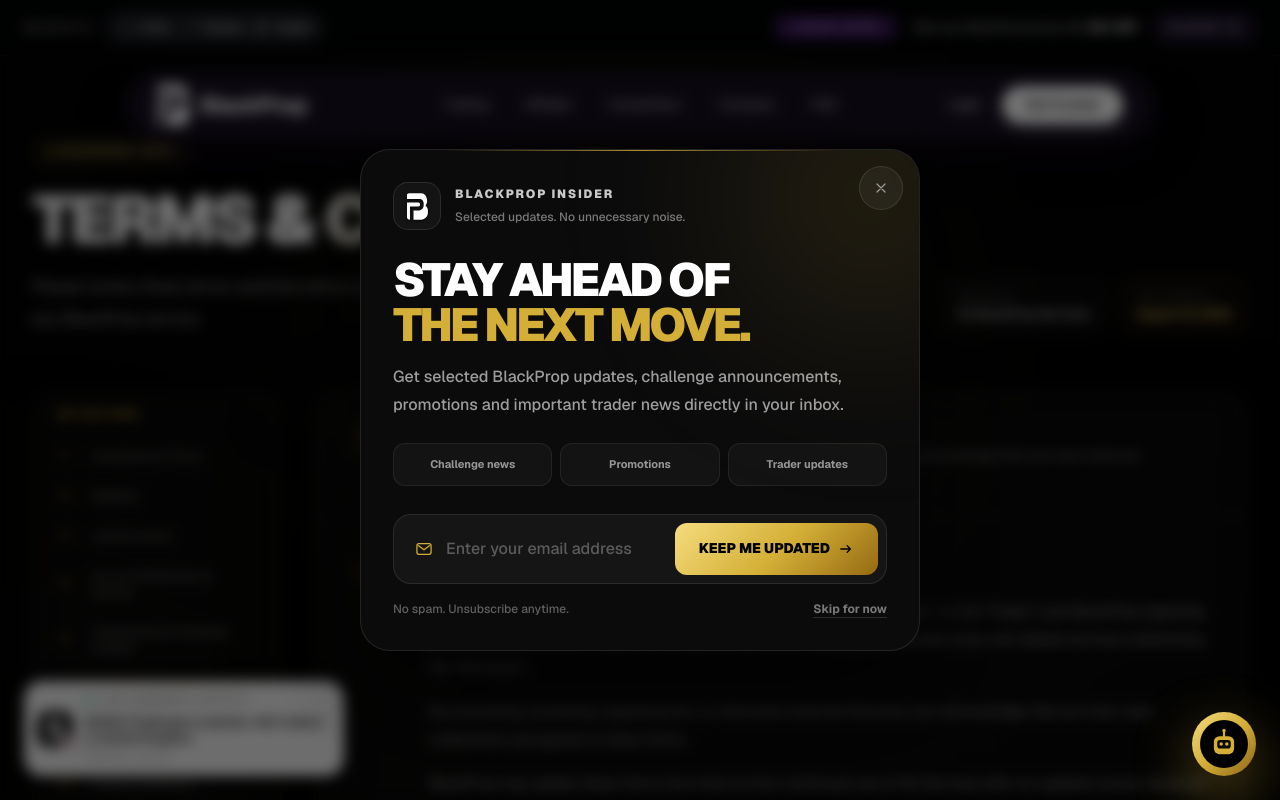
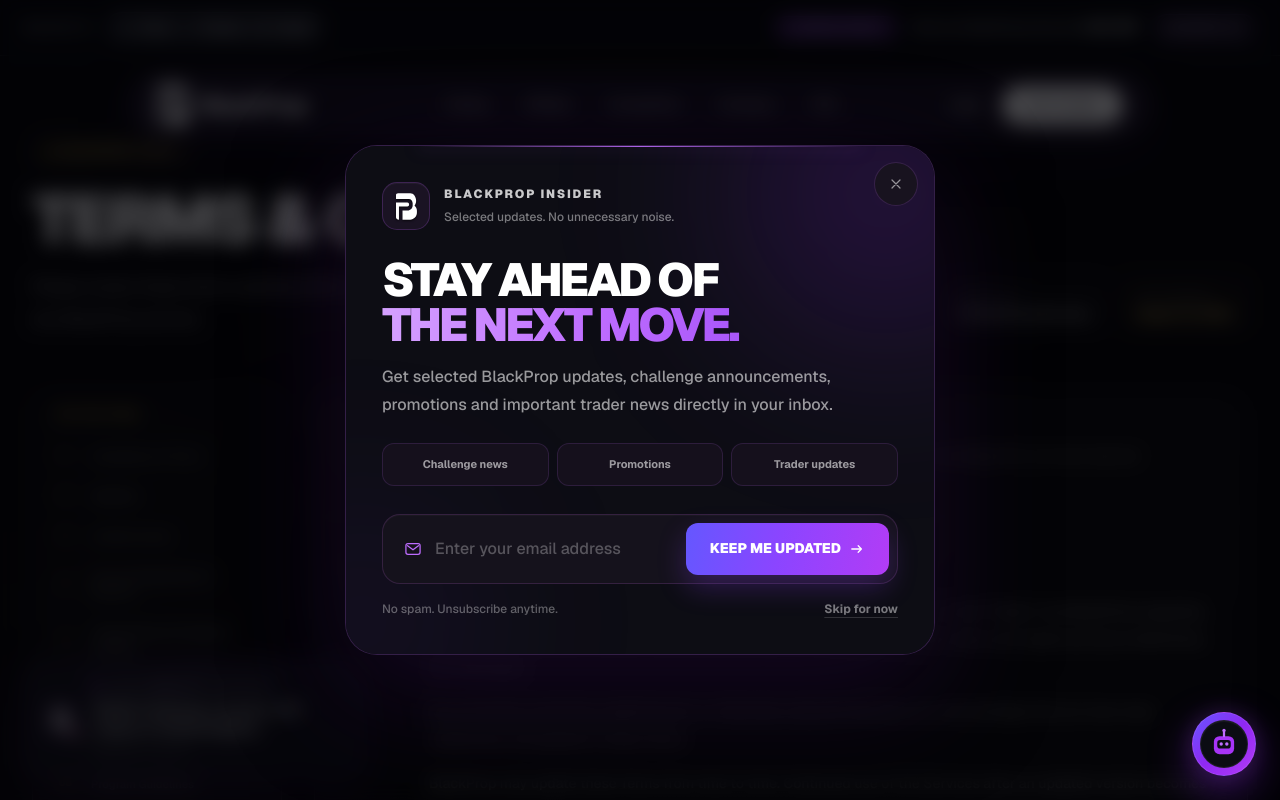
Before and after one commit to coderashu-1/Blackprop, a Next.js app: page /terms in a window 1280 px wide. Shown: the top 800 px of the page. Built offline with nearby package versions, Linux system fonts and the light colour scheme.

Commit message:
new redesign

```diff
--- a/src/components/AIChatbot.tsx
+++ b/src/components/AIChatbot.tsx
@@ -2,18 +2,21 @@
 
 import { useState } from "react";
 
-
 function RobotIcon() {
   return (
-    <svg viewBox="0 0 64 64" fill="none" className="h-9 w-9">
-
+    <svg
+      viewBox="0 0 64 64"
+      fill="none"
+      className="h-8 w-8 sm:h-9 sm:w-9"
+      aria-hidden="true"
+    >
       <rect
         x="14"
         y="18"
         width="36"
         height="32"
         rx="10"
-        fill="#D4AF37"
+        fill="#A734F7"
       />
 
       <rect
@@ -22,321 +25,377 @@
         width="24"
         height="15"
         rx="5"
-        fill="#080808"
+        fill="#0B0C13"
       />
 
-      <circle cx="27" cy="32" r="3" fill="#D4AF37" />
-      <circle cx="37" cy="32" r="3" fill="#D4AF37" />
+      <circle cx="27" cy="32" r="3" fill="#BE6CFF" />
+      <circle cx="37" cy="32" r="3" fill="#BE6CFF" />
 
       <path
         d="M32 18V10"
-        stroke="#D4AF37"
+        stroke="#BE6CFF"
         strokeWidth="4"
         strokeLinecap="round"
       />
 
-      <circle cx="32" cy="8" r="3" fill="#D4AF37" />
-
+      <circle cx="32" cy="8" r="3" fill="#BE6CFF" />
     </svg>
   );
 }
 
-
 type Message = {
-  sender:"bot"|"user";
-  text:string;
+  sender: "bot" | "user";
+  text: string;
 };
 
-
 const knowledge = {
-
-  funding:{
+  funding: {
     answer:
       "BlackProp uses evaluation programs designed to test your trading skills, discipline and risk management. Successful traders may qualify for a funded account according to the applicable trader agreement.",
-
-    follow:[
+    follow: [
       "What are the challenge rules?",
-      "What account sizes are available?"
-    ]
+      "What account sizes are available?",
+    ],
   },
 
-
-  accounts:{
+  accounts: {
     answer:
       "BlackProp offers different evaluation account options depending on your trading goals. Each account has specific requirements, limits and objectives.",
-
-    follow:[
+    follow: [
       "How does evaluation work?",
-      "What happens after passing?"
-    ]
+      "What happens after passing?",
+    ],
   },
 
-
-  rules:{
+  rules: {
     answer:
       "Trading rules focus on responsible risk management. Always review the specific challenge requirements before starting your evaluation.",
-
-    follow:[
+    follow: [
       "Explain drawdown rules",
-      "How do I pass the challenge?"
-    ]
+      "How do I pass the challenge?",
+    ],
   },
 
-
-  pricing:{
+  pricing: {
     answer:
       "Evaluation pricing depends on the selected program and account type. Choose the challenge that matches your trading approach.",
-
-    follow:[
+    follow: [
       "Which account is best for beginners?",
-      "Can I upgrade later?"
-    ]
+      "Can I upgrade later?",
+    ],
   },
 
-
-  beginner:{
+  beginner: {
     answer:
       "If you are new, start by understanding risk management, trading rules and your evaluation objectives before choosing an account.",
-
-    follow:[
+    follow: [
       "Give me a beginner roadmap",
-      "Explain risk management"
-    ]
-  }
-
+      "Explain risk management",
+    ],
+  },
 };
 
-
-export function AIChatbot(){
-
-const [open,setOpen]=useState(false);
-
-const [messages,setMessages]=useState<Message[]>([
-{
-sender:"bot",
-text:"👋 Hi, I am BlackProp AI. How can I help you today?"
-}
-]);
-
-
-const [options,setOptions]=useState([
+const initialOptions = [
   "How does funding work?",
   "Account sizes",
   "Trading rules",
   "Evaluation pricing",
-"Beginner guide"
+  "Beginner guide",
+];
+
+export function AIChatbot() {
+  const [open, setOpen] = useState(false);
+
+  const [messages, setMessages] = useState<Message[]>([
+    {
+      sender: "bot",
+      text: "👋 Hi, I am BlackProp AI. How can I help you today?",
+    },
   ]);
 
+  const [options, setOptions] = useState(initialOptions);
 
-function ask(question:string){
+  function ask(question: string) {
+    const normalized = question.toLowerCase();
 
-let key="";
+    let key: keyof typeof knowledge = "beginner";
 
+    if (normalized.includes("funding")) key = "funding";
+    else if (
+      normalized.includes("account") ||
+      normalized.includes("evaluation")
+    )
+      key = "accounts";
+    else if (
+      normalized.includes("rules") ||
+      normalized.includes("drawdown") ||
+      normalized.includes("pass")
+    )
+      key = "rules";
+    else if (
+      normalized.includes("pricing") ||
+      normalized.includes("upgrade")
+    )
+      key = "pricing";
 
-if(question.includes("funding")) key="funding";
-else if(question.includes("Account")) key="accounts";
-else if(question.includes("rules")||question.includes("drawdown")) key="rules";
-else if(question.includes("pricing")) key="pricing";
-else key="beginner";
+    const data = knowledge[key];
 
-
-const data=knowledge[key as keyof typeof knowledge];
-
-
-setMessages(prev=>[
+    setMessages((prev) => [
       ...prev,
       {
-sender:"user",
-text:question
+        sender: "user",
+        text: question,
       },
       {
-sender:"bot",
-text:data.answer
-}
+        sender: "bot",
+        text: data.answer,
+      },
     ]);
 
-
     setOptions(data.follow);
-
   }
 
+  function restartConversation() {
+    setMessages([
+      {
+        sender: "bot",
+        text: "👋 Hi, I am BlackProp AI. How can I help you today?",
+      },
+    ]);
 
+    setOptions(initialOptions);
+  }
 
-return(
+  return (
     <>
-
-
+      {/* CHAT TRIGGER */}
       <button
-onClick={()=>setOpen(!open)}
+        type="button"
+        onClick={() => setOpen((current) => !current)}
+        aria-label={open ? "Close BlackProp AI chat" : "Open BlackProp AI chat"}
+        aria-expanded={open}
         className="
-fixed bottom-6 right-6 z-[300]
-flex h-16 w-16 items-center justify-center
+          fixed
+          bottom-[max(16px,env(safe-area-inset-bottom))]
+          right-4
+          z-[300]
+          flex
+          h-14
+          w-14
+          items-center
+          justify-center
           rounded-full
-bg-gradient-to-br from-[#F5DC7D] via-[#D4AF37] to-[#8B6515]
-shadow-[0_20px_60px_rgba(212,175,55,.4)]
-hover:scale-110 transition
+          border
+          border-[#BE6CFF]/35
+          bg-[linear-gradient(135deg,#6557FF_0%,#8F28F3_50%,#B23CF6_100%)]
+          shadow-[0_16px_45px_rgba(143,40,243,.38),0_0_24px_rgba(190,108,255,.16)]
+          transition-all
+          duration-300
+          hover:-translate-y-1
+          hover:scale-105
+          hover:shadow-[0_20px_55px_rgba(143,40,243,.46),0_0_30px_rgba(190,108,255,.22)]
+          focus:outline-none
+          focus-visible:ring-2
+          focus-visible:ring-[#BE6CFF]
+          focus-visible:ring-offset-2
+          focus-visible:ring-offset-[#05070B]
+          sm:bottom-6
+          sm:right-6
+          sm:h-16
+          sm:w-16
         "
       >
+        <div
+          className="
+            flex
+            h-11
+            w-11
+            items-center
+            justify-center
+            rounded-full
+            border
+            border-white/[0.08]
+            bg-[#0B0C13]
+            shadow-[inset_0_1px_0_rgba(255,255,255,.04)]
+            sm:h-12
+            sm:w-12
+          "
+        >
+          <RobotIcon />
+        </div>
+      </button>
 
-<div className="
-h-12 w-12 rounded-full
-bg-black flex items-center justify-center
-">
+      {/* CHAT PANEL */}
+      {open && (
+        <div
+          className="
+            fixed
+            bottom-[84px]
+            left-3
+            right-3
+            z-[300]
+            mx-auto
+            w-auto
+            max-w-[380px]
+            overflow-hidden
+            rounded-[24px]
+            border
+            border-[#8F4BC1]/30
+            bg-[#0D0D14]/95
+            text-white
+            shadow-[0_35px_100px_rgba(23,6,40,.72),0_0_50px_rgba(143,40,243,.12)]
+            backdrop-blur-2xl
 
-<RobotIcon/>
+            sm:bottom-24
+            sm:left-auto
+            sm:right-6
+            sm:mx-0
+            sm:w-[380px]
+            sm:rounded-[26px]
+          "
+        >
+          {/* TOP PURPLE GLOW */}
+          <div className="pointer-events-none absolute inset-x-[12%] top-0 h-px bg-gradient-to-r from-transparent via-[#BE6CFF]/90 to-transparent shadow-[0_0_16px_rgba(190,108,255,.45)]" />
 
+          <div className="pointer-events-none absolute -right-24 -top-24 h-56 w-56 rounded-full bg-[#8F28F3]/15 blur-[80px]" />
+
+          {/* HEADER */}
+          <div
+            className="
+              relative
+              flex
+              items-center
+              gap-3
+              border-b
+              border-white/[0.08]
+              bg-[#111019]/75
+              p-4
+            "
+          >
+            <div
+              className="
+                flex
+                h-10
+                w-10
+                shrink-0
+                items-center
+                justify-center
+                rounded-xl
+                border
+                border-[#BE6CFF]/30
+                bg-[#1A1323]
+                shadow-[0_8px_24px_rgba(143,40,243,.15)]
+              "
+            >
+              <RobotIcon />
             </div>
 
-</button>
-
-
-
-{open && (
-
-<div
-className="
-fixed bottom-24 right-6 z-[300]
-w-[360px]
-rounded-[26px]
-overflow-hidden
-border border-white/10
-bg-[#080808]/95
-backdrop-blur-xl
-shadow-[0_35px_100px_rgba(0,0,0,.7)]
-"
->
-
-
-<div className="
-flex items-center gap-3
-border-b border-white/10
-p-4
-">
-
-<div className="
-h-10 w-10 rounded-xl
-bg-[#D4AF37]
-flex items-center justify-center
-">
-
-<RobotIcon/>
-
-</div>
-
-
-<div>
-
+            <div className="min-w-0 flex-1">
               <p className="text-sm font-black text-white">
                 BlackProp AI
               </p>
 
-<p className="text-xs text-green-400">
+              <div className="mt-0.5 flex items-center gap-1.5">
+                <span className="h-1.5 w-1.5 rounded-full bg-emerald-400 shadow-[0_0_8px_rgba(52,211,153,.55)]" />
+                <p className="text-[11px] font-medium text-white/45">
                   Online assistant
                 </p>
-
+              </div>
+            </div>
           </div>
 
+          {/* MESSAGES */}
+          <div
+            className="
+              relative
+              h-[300px]
+              space-y-3
+              overflow-y-auto
+              p-4
+              [scrollbar-color:#3A2450_transparent]
+              [scrollbar-width:thin]
+
+              sm:h-[330px]
+            "
+          >
+            {messages.map((message, index) => (
+              <div
+                key={`${message.sender}-${index}`}
+                className={
+                  message.sender === "bot"
+                    ? "max-w-[87%] rounded-2xl rounded-tl-sm border border-white/[0.06] bg-[#171822] p-3 text-[13px] leading-5 text-white/72 shadow-[0_8px_18px_rgba(0,0,0,.14)] sm:text-sm"
+                    : "ml-auto max-w-[87%] rounded-2xl rounded-tr-sm bg-[linear-gradient(135deg,#7A3CF0_0%,#A734F7_100%)] p-3 text-[13px] font-semibold leading-5 text-white shadow-[0_10px_24px_rgba(143,40,243,.22)] sm:text-sm"
+                }
+              >
+                {message.text}
+              </div>
+            ))}
           </div>
 
-
-
-<div className="
-h-[330px]
-overflow-y-auto
-space-y-3
+          {/* OPTIONS */}
+          <div
+            className="
+              relative
+              border-t
+              border-white/[0.08]
+              bg-[#0F0F17]
               p-4
-">
-
-
-{messages.map((m,i)=>(
-
-<div
-key={i}
-className={
-m.sender==="bot"
-?
-"max-w-[85%] rounded-2xl rounded-tl-sm bg-white/10 p-3 text-sm text-white/80"
-:
-"ml-auto max-w-[85%] rounded-2xl bg-[#D4AF37] p-3 text-sm font-bold text-black"
-}
+            "
           >
-
-{m.text}
-
+            <div className="mb-3 flex flex-wrap gap-2">
+              {options.map((option) => (
+                <button
+                  key={option}
+                  type="button"
+                  onClick={() => ask(option)}
+                  className="
+                    rounded-full
+                    border
+                    border-[#BE6CFF]/25
+                    bg-[#8F28F3]/[0.10]
+                    px-3
+                    py-2
+                    text-[11px]
+                    font-bold
+                    text-[#D3A3FF]
+                    transition-all
+                    duration-200
+                    hover:border-[#BE6CFF]/45
+                    hover:bg-[#8F28F3]/[0.18]
+                    hover:text-white
+                    focus:outline-none
+                    focus-visible:ring-2
+                    focus-visible:ring-[#BE6CFF]/70
+                    sm:text-xs
+                  "
+                >
+                  {option}
+                </button>
+              ))}
             </div>
 
-))}
-
-
-</div>
-
-
-
-<div className="p-4 border-t border-white/10">
-
-
-<div className="flex flex-wrap gap-2 mb-3">
-
-{options.map(o=>(
-
             <button
-key={o}
-onClick={()=>ask(o)}
+              type="button"
+              onClick={restartConversation}
               className="
-rounded-full
-border border-[#D4AF37]/30
-bg-[#D4AF37]/10
-px-3 py-2
-text-xs
-font-bold
-text-[#D4AF37]
-hover:bg-[#D4AF37]/20
-"
->
-
-{o}
-
-</button>
-
-))}
-
-</div>
-
-
-<button
-onClick={()=>{
-setMessages([
-{
-sender:"bot",
-text:"👋 Hi, I am BlackProp AI. How can I help you today?"
-}
-]);
-
-setOptions([
-"How does funding work?",
-"Account sizes",
-"Trading rules",
-"Evaluation pricing"
-]);
-
-}}
-className="
-text-xs text-white/40 underline
+                text-[11px]
+                font-medium
+                text-white/35
+                underline
+                decoration-white/15
+                underline-offset-4
+                transition
+                hover:text-[#C98AFF]
+                sm:text-xs
               "
             >
               Restart conversation
             </button>
-
-
           </div>
-
-
         </div>
-
       )}
-
-
     </>
   );
+}
 
-}
+export default AIChatbot;
--- a/src/components/sections/EngagementPopups.tsx
+++ b/src/components/sections/EngagementPopups.tsx
@@ -247,40 +247,40 @@
 
   return (
     <div
-      className={`fixed bottom-3 left-3 z-[80] w-[300px] transition-all duration-500 sm:bottom-6 sm:left-6 sm:w-[320px] ${
+      className={`fixed bottom-[max(12px,env(safe-area-inset-bottom))] left-3 right-3 z-[80] mx-auto w-auto max-w-[340px] transition-all duration-500 sm:bottom-6 sm:left-6 sm:right-auto sm:mx-0 sm:w-[340px] ${
         visible
           ? "translate-y-0 opacity-100"
           : "pointer-events-none translate-y-5 opacity-0"
       }`}
       aria-live="polite"
     >
-      <div className="relative overflow-hidden rounded-[16px] border border-black/[0.08] bg-white/95 p-3 shadow-[0_14px_40px_rgba(0,0,0,.14)] backdrop-blur-xl sm:rounded-[18px]">
-        <div className="absolute inset-x-[18%] top-0 h-px bg-gradient-to-r from-transparent via-[#D4AF37]/70 to-transparent" />
+      <div className="relative overflow-hidden rounded-[18px] border border-[#8f4bc1]/30 bg-[#111019]/95 p-3.5 text-white shadow-[0_18px_55px_rgba(40,13,68,.38)] backdrop-blur-2xl sm:rounded-[20px] sm:p-4">
+        <div className="absolute inset-x-[14%] top-0 h-px bg-gradient-to-r from-transparent via-[#be6cff]/80 to-transparent shadow-[0_0_12px_rgba(190,108,255,.45)]" />
 
         <div className="flex items-center gap-3">
-          <div className="relative grid h-9 w-9 shrink-0 place-items-center rounded-[11px] bg-[#0A0A0B]">
+          <div className="relative grid h-10 w-10 shrink-0 place-items-center rounded-[12px] border border-[#8f4bc1]/30 bg-[#1c1426] shadow-[inset_0_1px_0_rgba(255,255,255,.04)]">
             <BPMark width={16} height={21} color="#FFFFFF" />
 
-            <span className="absolute -bottom-1 -right-1 grid h-4 w-4 place-items-center rounded-full border-2 border-white bg-[#F5F3ED] text-[9px]">
+            <span className="absolute -bottom-1 -right-1 grid h-[18px] w-[18px] place-items-center rounded-full border-2 border-[#111019] bg-[#2a1738] text-[10px]">
               {item.flag}
             </span>
           </div>
 
           <div className="min-w-0 flex-1">
             <div className="flex items-center gap-2">
-              <span className="h-1.5 w-1.5 rounded-full bg-emerald-500" />
+              <span className="h-1.5 w-1.5 rounded-full bg-[#be6cff] shadow-[0_0_8px_rgba(190,108,255,.75)]" />
 
-              <p className="text-[9px] font-black uppercase tracking-[0.12em] text-black/45">
+              <p className="text-[9px] font-black uppercase tracking-[0.13em] text-[#c9a4ea]/70 sm:text-[10px]">
                 Live community activity
               </p>
             </div>
 
-            <p className="mt-1.5 text-[12px] font-bold leading-4 text-[#111]">
+            <p className="mt-1.5 text-[12px] font-bold leading-5 text-white/90 sm:text-[13px]">
               {item.message ??
                 `${item.challenge} Challenge is popular with traders in ${item.country}.`}
             </p>
 
-            <p className="mt-1 text-[9px] font-medium text-black/42">
+            <p className="mt-1 text-[9px] font-medium text-white/35 sm:text-[10px]">
               BlackProp • just now
             </p>
           </div>
@@ -398,28 +398,29 @@
 
   return (
     <div
-      className="fixed inset-0 z-[100] flex items-end justify-center bg-black/55 px-0 py-0 backdrop-blur-[7px] sm:items-center sm:px-4 sm:py-8"
+      className="fixed inset-0 z-[100] flex items-end justify-center bg-[#030308]/72 px-0 py-0 backdrop-blur-[10px] sm:items-center sm:px-4 sm:py-8"
       role="dialog"
       aria-modal="true"
       aria-labelledby="blackprop-email-title"
     >
-      <div className="relative max-h-[92svh] w-full max-w-[560px] overflow-y-auto overflow-x-hidden rounded-t-[26px] border border-white/[0.1] bg-[#0B0B0C] text-white shadow-[0_35px_100px_rgba(0,0,0,.5)] sm:max-h-[90vh] sm:rounded-[30px]">
-        <div className="pointer-events-none absolute -right-24 -top-24 hidden h-72 w-72 rounded-full bg-[#D4AF37]/12 blur-[90px] sm:block" />
+      <div className="relative max-h-[92svh] w-full max-w-[590px] overflow-y-auto overflow-x-hidden rounded-t-[28px] border border-[#8f4bc1]/30 bg-[#0d0d14] text-white shadow-[0_35px_110px_rgba(29,8,48,.62)] sm:max-h-[90vh] sm:rounded-[32px]">
+        <div className="pointer-events-none absolute -right-24 -top-24 hidden h-72 w-72 rounded-full bg-[#8f28f3]/20 blur-[95px] sm:block" />
+        <div className="pointer-events-none absolute -left-24 bottom-[-80px] h-56 w-56 rounded-full bg-[#6f2cc8]/10 blur-[90px]" />
 
-        <div className="absolute inset-x-[15%] top-0 h-px bg-gradient-to-r from-transparent via-[#D4AF37]/80 to-transparent" />
+        <div className="absolute inset-x-[12%] top-0 h-px bg-gradient-to-r from-transparent via-[#be6cff]/90 to-transparent shadow-[0_0_16px_rgba(190,108,255,.5)]" />
 
         <button
           type="button"
           onClick={skipForNow}
           aria-label="Close email popup"
-          className="absolute right-4 top-4 z-20 grid h-11 w-11 place-items-center rounded-full border border-white/10 bg-white/[0.05] text-white/55 transition hover:bg-white/[0.08] hover:text-white"
+          className="absolute right-4 top-4 z-20 grid h-10 w-10 place-items-center rounded-full border border-[#8f4bc1]/25 bg-[#18131f] text-white/55 transition hover:border-[#be6cff]/45 hover:bg-[#21152c] hover:text-white sm:h-11 sm:w-11"
         >
           <CloseIcon />
         </button>
 
-        <div className="relative p-5 pb-[max(1.25rem,env(safe-area-inset-bottom))] sm:p-8">
+        <div className="relative p-5 pb-[max(1.5rem,env(safe-area-inset-bottom))] sm:p-8 md:p-9">
           <div className="flex items-center gap-3.5 pr-12">
-            <div className="grid h-12 w-12 shrink-0 place-items-center rounded-[15px] border border-white/[0.10] bg-white/[0.04]">
+            <div className="grid h-12 w-12 shrink-0 place-items-center rounded-[15px] border border-[#8f4bc1]/30 bg-[#1a1323] shadow-[inset_0_1px_0_rgba(255,255,255,.04)]">
               <BPMark
                 width={21}
                 height={27}
@@ -441,15 +442,15 @@
 
           <h2
             id="blackprop-email-title"
-            className="mt-6 max-w-[460px] text-[2.35rem] font-black uppercase leading-[0.96] tracking-[-0.055em] sm:mt-7 sm:text-[2.9rem]"
+            className="mt-6 max-w-[480px] text-[2.05rem] font-black uppercase leading-[0.96] tracking-[-0.055em] min-[420px]:text-[2.35rem] sm:mt-7 sm:text-[2.9rem]"
           >
             Stay ahead of
-            <span className="block text-[#D4AF37]">
+            <span className="block bg-[linear-gradient(90deg,#d5a1ff_0%,#be6cff_45%,#9744f5_100%)] bg-clip-text text-transparent">
               the next move.
             </span>
           </h2>
 
-          <p className="mt-4 max-w-[470px] text-[15px] font-medium leading-7 text-white/60 sm:text-base">
+          <p className="mt-4 max-w-[490px] text-[13px] font-medium leading-6 text-white/58 min-[420px]:text-[14px] sm:text-base sm:leading-7">
             Get selected BlackProp updates, challenge announcements,
             promotions and important trader news directly in your inbox.
           </p>
@@ -459,7 +460,7 @@
               (item) => (
                 <div
                   key={item}
-                  className="rounded-xl border border-white/[0.07] bg-white/[0.035] px-3 py-3 text-center text-[11px] font-bold text-white/55"
+                  className="rounded-xl border border-[#74439a]/25 bg-[#15101c] px-3 py-3 text-center text-[11px] font-bold text-white/58 transition hover:border-[#a556d9]/35 hover:bg-[#1b1224]"
                 >
                   {item}
                 </div>
@@ -468,7 +469,7 @@
           </div>
 
           {status === "success" ? (
-            <div className="mt-7 rounded-[18px] border border-[#D4AF37]/20 bg-[#D4AF37]/[0.07] p-5">
+            <div className="mt-7 rounded-[18px] border border-[#9e4cff]/30 bg-[#8f28f3]/[0.10] p-5 shadow-[inset_0_1px_0_rgba(255,255,255,.03)]">
               <p className="text-base font-black text-white">
                 You&apos;re in.
               </p>
@@ -479,9 +480,9 @@
             </div>
           ) : (
             <form onSubmit={handleSubmit} className="mt-7">
-              <div className="rounded-[18px] border border-white/[0.09] bg-white/[0.045] p-2.5 sm:flex sm:items-center sm:p-2">
+              <div className="rounded-[18px] border border-[#7c438f]/30 bg-[#15121c] p-2.5 shadow-[inset_0_1px_0_rgba(255,255,255,.025)] sm:flex sm:items-center sm:p-2">
                 <div className="flex min-w-0 flex-1 items-center">
-                  <span className="ml-3 text-[#D4AF37]">
+                  <span className="ml-3 text-[#be6cff]">
                     <MailIcon />
                   </span>
 
@@ -494,7 +495,7 @@
                       if (status === "error") setStatus("idle");
                     }}
                     placeholder="Enter your email address"
-                    className="h-13 w-full min-w-0 bg-transparent px-3 text-[15px] font-medium text-white outline-none placeholder:text-white/30 sm:text-base"
+                    className="h-12 w-full min-w-0 bg-transparent px-3 text-[14px] font-medium text-white outline-none placeholder:text-white/28 sm:h-13 sm:text-base"
                     aria-label="Email address"
                   />
                 </div>
@@ -502,7 +503,7 @@
                 <button
                   type="submit"
                   disabled={status === "loading"}
-                  className="group mt-2 flex h-13 w-full shrink-0 items-center justify-center gap-2 rounded-xl bg-[linear-gradient(135deg,#F5DC7D,#D4AF37_52%,#956A12)] px-6 text-[13px] font-black uppercase text-black transition hover:-translate-y-0.5 disabled:cursor-wait disabled:opacity-60 sm:mt-0 sm:w-auto sm:text-[14px]"
+                  className="group mt-2 flex h-12 w-full shrink-0 items-center justify-center gap-2 rounded-xl bg-[linear-gradient(100deg,#6557ff_0%,#8b45ff_46%,#b23cf6_100%)] px-6 text-[13px] font-black uppercase text-white shadow-[0_12px_28px_rgba(137,60,237,.28)] transition hover:-translate-y-0.5 hover:brightness-110 disabled:cursor-wait disabled:opacity-60 sm:mt-0 sm:h-13 sm:w-auto sm:text-[14px]"
                 >
                   {status === "loading" ? "Joining..." : "Keep me updated"}
                   {status !== "loading" && <ArrowIcon />}
--- a/src/components/sections/faq-community.tsx
+++ b/src/components/sections/faq-community.tsx
@@ -320,7 +320,7 @@
               </p>
 
               <a
-                href="#discord"
+                href="https://discord.com/invite/AXU9YEd4T"
                 className="
                   mx-auto
                   mt-6
```
Lines whose indentation alone changed are shown as unchanged.
